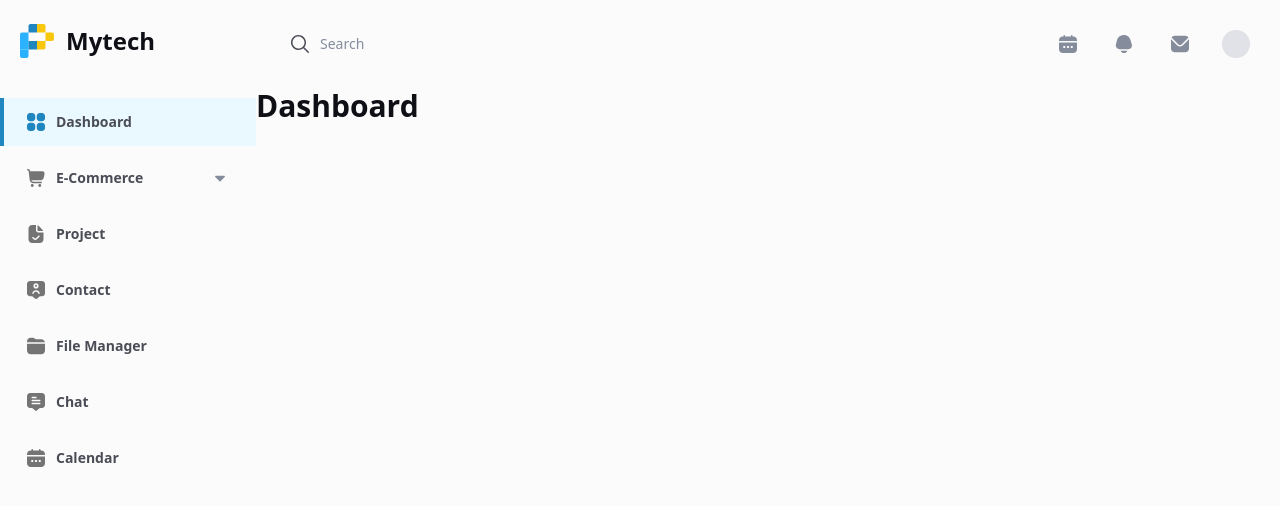
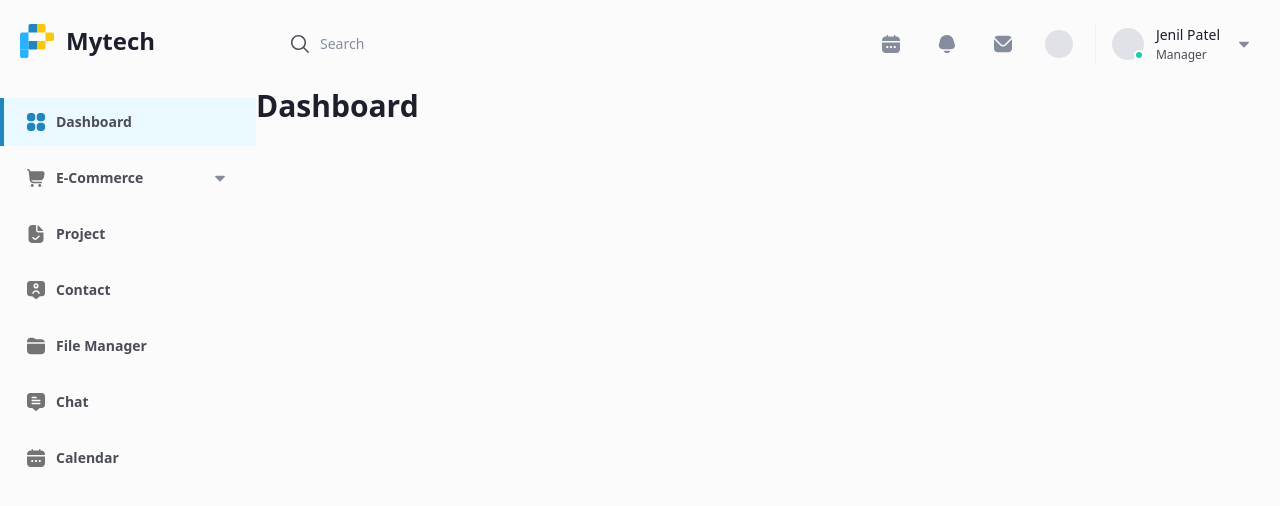
Before and after one commit to SisodiyaAakash/mytech, a Next.js app: page / in a window 1280 px wide. Shown: the top 506 px of the page. Built offline with nearby package versions, Linux system fonts and the light colour scheme.

Commit message:
Design for the Header is completed for the desktop version

```diff
--- a/app/comp/header.js
+++ b/app/comp/header.js
@@ -20,7 +20,9 @@ export default function Header() {
       </div>
 
       {/* Action Area */}
-      <ul className="flex items-center gap-4">
+      <div className="flex items-center gap-4">
+        {/* Action icons */}
+        <ul className="flex items-center gap-4 pr-4 border-r border-[#F0F1F3]">
           <li className="w-10 h-10 relative flex items-center justify-center">
             <Image
               src="/icons/calendar.svg"
@@ -52,6 +54,27 @@ export default function Header() {
             <span className="w-7 h-7 bg-[#E0E2E7] rounded-full"></span>
           </li>
         </ul>
+
+        {/* Profile Action */}
+        <div className="flex items-center gap-3">
+          <div className="w-8 h-8 bg-[#E0E2E7] rounded-full relative">
+            <span className="w-[10px] h-[10px] rounded-full bg-[#22CAAD] block absolute right-0 bottom-0 border-2 border-white"></span>
+          </div>
+
+          <div className="flex flex-col gap-0.5 justify-center">
+            <h6 className="font-medium">Jenil Patel</h6>
+            <p className="text-xs font-medium text-[#4A4C56]">Manager</p>
+          </div>
+
+          <Image
+            src="/icons/dropdown.svg"
+            className="cursor-pointer hover:brightness-0 hover:-rotate-180 duration-500"
+            alt="Dropdown Icon"
+            width={24}
+            height={24}
+          />
+        </div>
+      </div>
     </header>
   );
 }
--- a/app/globals.css
+++ b/app/globals.css
@@ -5,7 +5,7 @@
 :root {
   /* Theme Colors */
   --background: #fbfbfb;
-  --foreground: #0f1016;
+  --foreground: #1D1F2C;
 
   /* Typography */
   --primaryfont: "Public Sans";
@@ -17,7 +17,7 @@
 
 @media (prefers-color-scheme: dark) {
   :root {
-    --background: #0f1016;
+    --background: #1D1F2C;
     --foreground: #fbfbfb;
   }
 }
```
Lines whose indentation alone changed are shown as unchanged.
